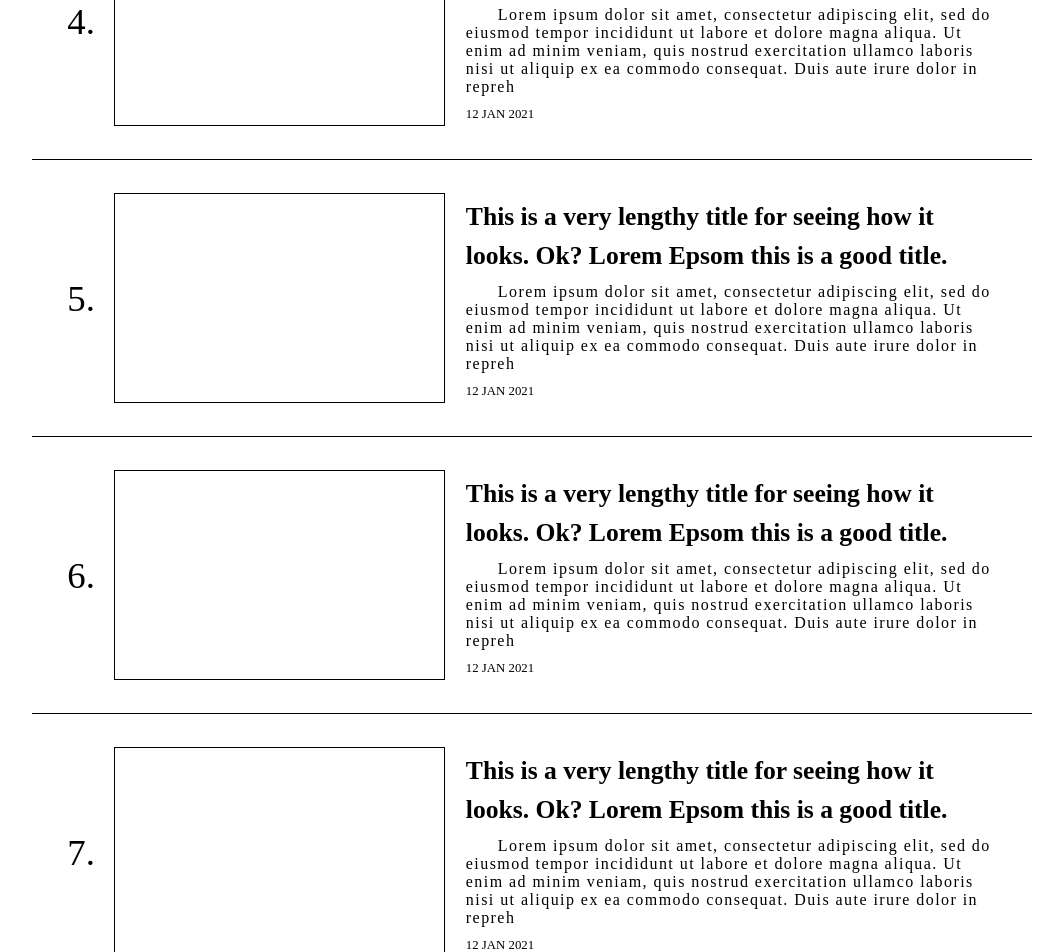
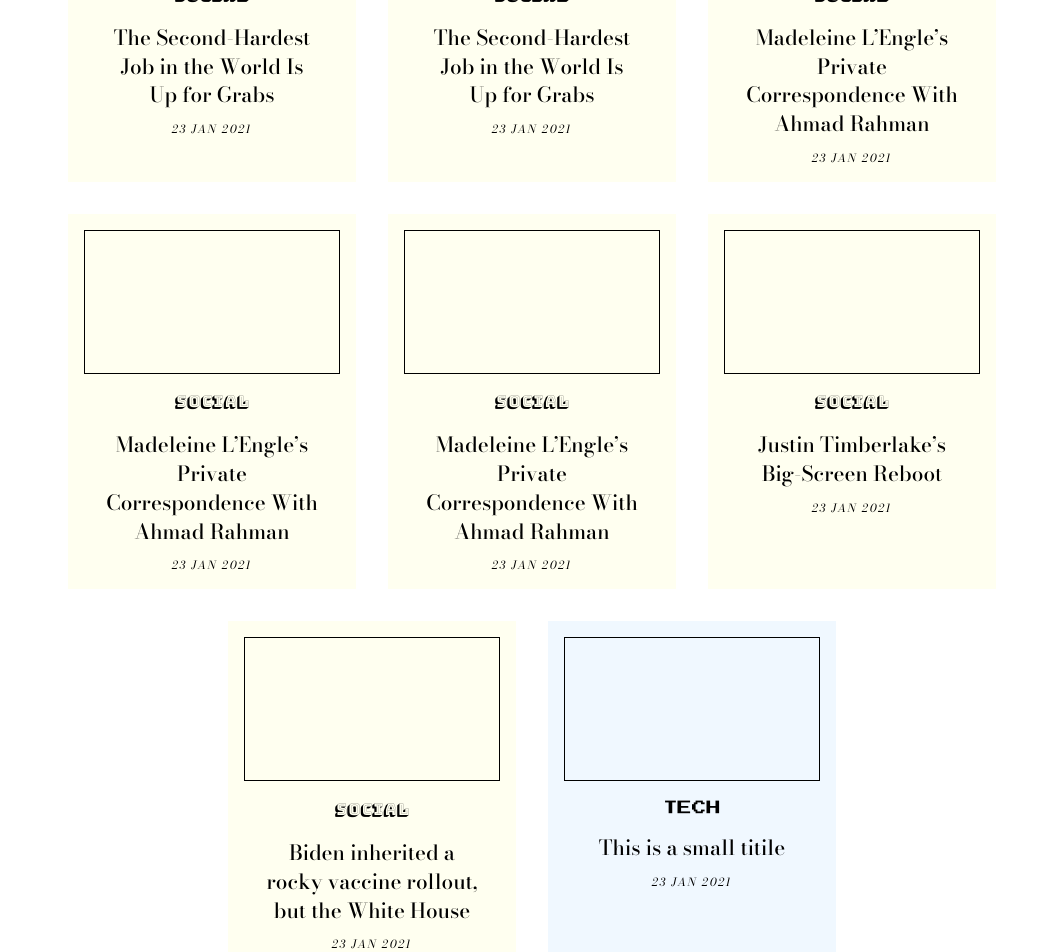
Before and after one commit to emanuelchristo/the-blog-v2, a Svelte app: page / in a window 1280 px wide. Shown: the part 1140-2092 px from the top of the page, without its empty margins (108-1171 px from the left). Built offline with nearby package versions, Linux system fonts and the light colour scheme.

Commit message:
Made ArticleCard component

```diff
--- a/package.json
+++ b/package.json
@@ -3,7 +3,7 @@
     "version": "1.0.0",
     "scripts": {
         "build": "rollup -c",
-    "dev": "rollup -c -w",
+        "dev": "HOST=0.0.0.0 rollup -c -w",
         "start": "sirv public"
     },
     "devDependencies": {
--- a/public/global.css
+++ b/public/global.css
@@ -1,4 +1,5 @@
 @import url('https://fonts.googleapis.com/css2?family=Bungee+Shade&family=Press+Start+2P&display=swap');
+@import url('https://fonts.googleapis.com/css2?family=Bodoni+Moda:ital,wght@0,400;0,500;0,600;0,700;0,800;0,900;1,400;1,500;1,600;1,700;1,800;1,900&display=swap');
 * {
     box-sizing: border-box;
 }
--- a/src/App.svelte
+++ b/src/App.svelte
@@ -1,6 +1,7 @@
 <script>
 	import Header from "./Header.svelte";
 	import Article from "./Article.svelte";
+	import ArticleCard from "./ArticleCard.svelte"
 </script>
 
 <div class="container">
@@ -9,22 +10,30 @@
 	</div>
 
 	<main>
-		<Article index="1" />
-		<Article index="2" />
-		<Article index="3" />
-		<Article index="4" />
-		<Article index="5" />
-		<Article index="6" />
-		<Article index="7" />
-		<Article index="8" />
-		<Article index="9" />
+		<div class="article-wrapper">
+			<Article index="1" />
+			<Article index="2" />
+		</div>
+
+		<div class="article-card-wrapper">
+			<ArticleCard />
+			<ArticleCard />
+			<ArticleCard />
+			<ArticleCard />
+			<ArticleCard />
+			<ArticleCard />
+			<ArticleCard />
+			<ArticleCard />
+		</div>
+
 	</main>
 </div>
 
 <style>
 	.container {
-		min-width: 600px;
-		width: 1000px;
+		min-width: 300px;
+		max-width: 1300px;
+		width: 100%;
 		/* background-color: rgb(241, 247, 252) */
 		margin: 0 auto;
 		position: relative;
@@ -33,8 +42,9 @@
 	.header-wrapper {
 		position: fixed;
 		margin: 0 auto;
-		width: 1000px;
-		min-width: 600px;
+		width: 100%;
+		min-width: 300px;
+		max-width: 1300px;
 		left: 0;
 		right: 0;
 		top: 0;
@@ -43,4 +53,17 @@
 	main {
 		margin-top: 12rem;
 	}
+	.article-wrapper {
+		width: 80%;
+		margin: 0 auto;
+	}
+	.article-card-wrapper {
+		margin: 0 auto;
+		width: 80%;
+		display: flex;
+		flex-wrap: wrap;
+		justify-content: center;
+		padding-bottom: 20rem;
+		padding-top: 7rem;
+	}
 </style>
--- a/src/Article.svelte
+++ b/src/Article.svelte
@@ -74,6 +74,7 @@
         text-transform: uppercase;
         font-family: Roboto Mono;
         font-size: 0.8rem;
+        font-style: italic;
     }
 
 </style>
--- /dev/null
+++ b/src/ArticleCard.svelte
@@ -0,0 +1,80 @@
+<script>
+    let types = [ "social", "tech"]
+    let titles = [
+        "Justin Timberlake’s Big-Screen Reboot",
+        "This is a small titile",
+        "Biden inherited a rocky vaccine rollout, but the White House",
+        "Angry Hedge Fund Billionaire Leon Cooperman Is Mad at GameStop",
+        "The Second-Hardest Job in the World Is Up for Grabs",
+        "Madeleine L’Engle’s Private Correspondence With Ahmad Rahman"
+    ]
+
+    let type = types[Math.floor(Math.random()*types.length)]
+    let title = titles[Math.floor(Math.random()*titles.length)]
+</script>
+
+<article class={type}>
+    <div class="top">
+        <div class="image"></div>
+    </div>
+    <div class="bottom">
+        <h3 class={type}>{type}</h3>
+        <h2>{title}</h2>
+        <p>23 Jan 2021</p>
+    </div>
+</article>
+
+<style>
+    article {
+        display: inline-block;
+        width: 18rem;
+        padding: 1rem;
+        margin: 1rem;
+    }
+    article.social {
+        background-color: ivory;
+    }
+    article.tech {
+        background-color: aliceblue;
+    }
+
+    .image {
+        width: 100%;
+        height: 9rem;
+        border: 1px solid #000;
+    }
+
+    .bottom {
+        text-align: center;
+        padding: 0 1.3rem;
+    }
+    h3 {
+        text-transform: uppercase;
+        font-weight: 400;
+        font-size: 1rem;
+        margin: 0;
+        margin-top: 1.1rem;
+    }
+    h3.tech {
+        margin-top: 1.25rem;
+        font-size: 0.9rem;
+        font-family: "Press Start 2P";
+    }
+    h3.social {
+        font-family: Bungee Shade;
+    }
+    h2 {
+        font-weight: 500;
+        font-size: 1.3rem;
+        line-height: 1.8rem;
+        margin-bottom: 0.6rem;
+        margin-top: 1.2rem;
+    }
+    p {
+        letter-spacing: 0.1rem;
+        text-transform: uppercase;
+        font-size: 0.7rem;
+        margin: 0;
+        font-style: italic;
+    }
+</style>
--- a/src/Header.svelte
+++ b/src/Header.svelte
@@ -97,6 +97,7 @@
     h1 {
         font-size: 3rem;
         text-decoration: underline wavy pink;
+        text-decoration-thickness: 0.15rem;
     }
 
     .bottom {
```
Lines whose indentation alone changed are shown as unchanged.
